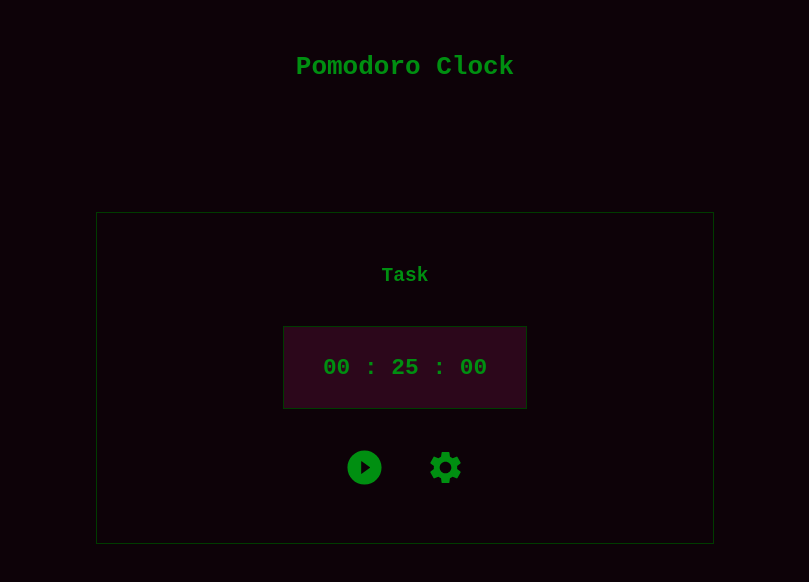
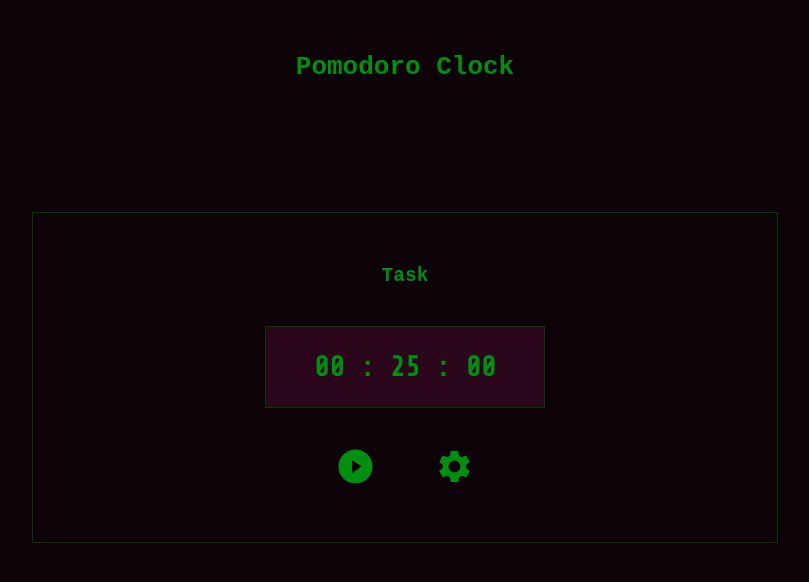
Before and after one commit to fernandoLRibeiro/react-pomodoro-clock, a React (Create React App) app: page / in a window 1280 px wide. Shown: the top 582 px of the page, without its empty margins (235-1044 px from the left). Built offline with nearby package versions, Linux system fonts and the light colour scheme.

Commit message:
Fix timer behavior and minor CSS adjustments

```diff
--- a/src/components/Timer/Timer.css
+++ b/src/components/Timer/Timer.css
@@ -1,8 +1,15 @@
+@import url("https://fonts.googleapis.com/css2?family=Share+Tech+Mono&display=swap");
+
 .timer {
   border: 1px solid #003b00;
-  padding: 0.25em 2em;
+  padding: 1em 2em;
+  font-family: "Share Tech Mono", monospace;
   font-size: 1.5em;
   background-color: hsl(327, 73%, 10%);
+}
+
+.timer h3 {
+  margin: 0;
 }
 
 @media screen and (max-width: 480px) {
--- a/src/components/Timer/Timer.jsx
+++ b/src/components/Timer/Timer.jsx
@@ -2,37 +2,26 @@ import React, { useContext, useEffect, useState } from "react";
 import { StateContext } from "../../ContextProvider";
 import "./Timer.css";
 
-const Timer = ({ isPlaying, setIsPlaying, setOpenRingtone }) => {
+const Timer = ({
+  isPlaying,
+  setIsPlaying,
+  setOpenRingtone,
+  handleTime,
+  timeLeft,
+  setTimeLeft,
+  timerEnd,
+}) => {
   const [state, dispatch] = useContext(StateContext);
-  // const [time, setTime] = useState(state.taskTime);
-  const [timeCount, setTimeCount] = useState(state.taskTime);
-
-  const handleTime = () => {
-    if (
-      state.playTask ||
-      (state.cycleCount !== 0 &&
-        state.cyclesBeforeBigBreak !== 0 &&
-        state.cycleCount % state.cyclesBeforeBigBreak === 0)
-    ) {
-      console.log(`setting timer to ${state.taskTime}`);
-      setTimeCount(state.taskTime);
-    } else {
-      console.log(`setting timer to ${state.breakTime}`);
-      setTimeCount(state.breakTime);
-    }
-  };
 
   useEffect(() => {
-    console.log(state.taskTime, state.breakTime);
-    // setIsPlaying(false);
     handleTime();
   }, [state.taskTime, state.breakTime, state.playTask]);
 
   useEffect(() => {
     if (isPlaying) {
       setTimeout(() => {
-        if (timeCount > 0) {
-          setTimeCount(timeCount - 1);
+        if (timeLeft >= 1000) {
+          setTimeLeft(timerEnd - Date.now());
         } else {
           setIsPlaying(false);
           dispatch({
@@ -40,21 +29,24 @@ const Timer = ({ isPlaying, setIsPlaying, setOpenRingtone }) => {
           });
           setOpenRingtone(true);
         }
-      }, 1000);
+      }, 200);
     }
   });
 
   return (
     <div className="timer">
       <h3>
-        {Math.floor(timeCount / 3600)
+        {Math.floor(timeLeft / 1000 / 3600)
           .toString()
           .padStart(2, "0")}{" "}
         :{" "}
-        {Math.floor((timeCount % 3600) / 60)
+        {Math.floor(((timeLeft / 1000) % 3600) / 60)
           .toString()
           .padStart(2, "0")}{" "}
-        : {(timeCount % 60).toString().padStart(2, "0")}
+        :{" "}
+        {Math.floor((timeLeft / 1000) % 60)
+          .toString()
+          .padStart(2, "0")}
       </h3>
     </div>
   );
--- a/src/containers/Main/MainContainer.css
+++ b/src/containers/Main/MainContainer.css
@@ -4,7 +4,7 @@
   padding: 4em;
   gap: 3em;
   border: 1px solid #003b00;
-  width: 40%;
+  width: 50%;
   margin: 6em 0;
   align-items: center;
   justify-content: center;
@@ -32,13 +32,13 @@ h2 {
 
 @media screen and (max-width: 1024px) {
   .main-container {
-    width: 50%;
+    width: 60%;
   }
 }
 
 @media screen and (max-width: 768px) {
   .main-container {
-    width: 60%;
+    width: 70%;
   }
 }
 
--- a/src/containers/Main/MainContainer.jsx
+++ b/src/containers/Main/MainContainer.jsx
@@ -1,4 +1,4 @@
-import React, { useContext, useState } from "react";
+import React, { useContext, useState, useEffect } from "react";
 import Timer from "../../components/Timer/Timer";
 import {
   AiFillPlayCircle,
@@ -13,20 +13,54 @@ import { StateContext } from "../../ContextProvider";
 
 const MainContainer = () => {
   const [state, dispatch] = useContext(StateContext);
+  const [timerStart, setTimerStart] = useState(Date.now());
   const [isPlaying, setIsPlaying] = useState(false);
   const [openSettings, setOpenSettings] = useState(false);
   const [openRingtone, setOpenRingtone] = useState(false);
+  const [time, setTime] = useState(state.taskTime * 1000);
+  const [timerEnd, setTimerEnd] = useState(timerStart + time);
+  const [timeLeft, setTimeLeft] = useState(timerEnd - timerStart);
+
+  const handleTime = () => {
+    if (
+      state.playTask ||
+      (state.cycleCount !== 0 &&
+        state.cyclesBeforeBigBreak !== 0 &&
+        state.cycleCount % state.cyclesBeforeBigBreak === 0)
+    ) {
+      setTime(state.taskTime * 1000);
+      setTimeLeft(time);
+    } else {
+      setTime(state.breakTime * 1000);
+    }
+  };
+
+  useEffect(() => {
+    setTimeLeft(time);
+    setTimerStart(Date.now());
+  }, [time]);
 
   return (
     <div className="main-container">
-      <h2 className="heading">{state.playTask ? "Task" : (state.cycleCount !== 0 &&
-        state.cyclesBeforeBigBreak !== 0 &&
-        state.cycleCount % state.cyclesBeforeBigBreak === 0) ? "Big Break" : "Break"}</h2>
+      <h2 className="heading">
+        {state.playTask
+          ? "Task"
+          : state.cycleCount !== 0 &&
+            state.cyclesBeforeBigBreak !== 0 &&
+            state.cycleCount % state.cyclesBeforeBigBreak === 0
+          ? "Big Break"
+          : "Break"}
+      </h2>
       <div className="timer-container">
         <Timer
           isPlaying={isPlaying}
           setIsPlaying={setIsPlaying}
           setOpenRingtone={setOpenRingtone}
+          timerStart={timerStart}
+          timeLeft={timeLeft}
+          setTimeLeft={setTimeLeft}
+          timerEnd={timerEnd}
+          handleTime={handleTime}
         />
       </div>
       {state.showCycles ? (
@@ -53,7 +87,15 @@ const MainContainer = () => {
           {isPlaying ? (
             <AiFillPauseCircle size="3em" onClick={() => setIsPlaying(false)} />
           ) : (
-            <AiFillPlayCircle size="3em" onClick={() => setIsPlaying(true)} />
+            <AiFillPlayCircle
+              size="3em"
+              onClick={() => {
+                setIsPlaying(true);
+                setTimerStart(Date.now());
+                // setTimeLeft(time);
+                setTimerEnd(Date.now() + timeLeft);
+              }}
+            />
           )}
         </div>
 
@@ -66,7 +108,12 @@ const MainContainer = () => {
           />
         </div>
       </div>
-      {openSettings ? <Settings setIsPlaying={setIsPlaying} /> : null}
+      {openSettings ? (
+        <Settings
+          setIsPlaying={setIsPlaying}
+          setOpenSettings={setOpenSettings}
+        />
+      ) : null}
     </div>
   );
 };
--- a/src/containers/Settings/Settings.jsx
+++ b/src/containers/Settings/Settings.jsx
@@ -4,7 +4,7 @@ import TimerInput from "../../components/TimerInput/TimerInput";
 import { StateContext } from "../../ContextProvider";
 import "./Settings.css";
 
-const Settings = ({setIsPlaying}) => {
+const Settings = ({ setIsPlaying, setOpenSettings }) => {
   const [state, dispatch] = useContext(StateContext);
   const [taskTotal, setTaskTotal] = useState(state.taskTime);
   const [breakTotal, setBreakTotal] = useState(state.breakTime);
@@ -21,13 +21,14 @@ const Settings = ({setIsPlaying}) => {
         showCycles: showCycles,
       },
     });
+    setOpenSettings(false);
   };
 
   return (
     <div className="settings-container">
       <div className="inputs-container">
         <div className="timer-forms-container">
-          <label className="cluster" for="task-time">
+          <label className="cluster" htmlFor="task-time">
             <span className="label-text">Task Time</span>
             <TimerInput
               id="task-time"
@@ -35,7 +36,7 @@ const Settings = ({setIsPlaying}) => {
               total={taskTotal}
             />
           </label>
-          <label className="cluster" for="break-time">
+          <label className="cluster" htmlFor="break-time">
             <span className="label-text">Break Time</span>
 
             <TimerInput
@@ -46,7 +47,7 @@ const Settings = ({setIsPlaying}) => {
           </label>
         </div>
         <div className="other-inputs-container">
-          <label className="cluster" for="big-break">
+          <label className="cluster" htmlFor="big-break">
             <span className="label-text">Take a Big Break Every x Cycles</span>
             <NumberInput
               id="big-break"
@@ -54,7 +55,7 @@ const Settings = ({setIsPlaying}) => {
               setCounter={setCounter}
             />
           </label>
-          <label className="cluster checkbox" for="checkboxId">
+          <label className="cluster checkbox" htmlFor="checkboxId">
             <span className="label-text">Show Cycle Counter</span>
             <input
               type="checkbox"
@@ -68,10 +69,13 @@ const Settings = ({setIsPlaying}) => {
         </div>
       </div>
       <div className="button-container">
-        <button className="set-button" onClick={() => {
-          setIsPlaying(false);
-          handleSet();
-        }}>
+        <button
+          className="set-button"
+          onClick={() => {
+            setIsPlaying(false);
+            handleSet();
+          }}
+        >
           SET
         </button>
       </div>
--- a/src/reducer.js
+++ b/src/reducer.js
@@ -10,7 +10,6 @@ export const initialState = {
 export const reducer = (state, action) => {
   switch (action.type) {
     case "SET_SETTINGS":
-      console.log("called set settings");
       return {
         ...state,
         taskTime: action.item.taskTime,
@@ -21,8 +20,6 @@ export const reducer = (state, action) => {
       };
 
     case "END_TIMER":
-      console.log("called end timer");
-      console.log(`setting to ${!state.playTask}`);
       if (state.playTask) {
         return {
           ...state,
```
